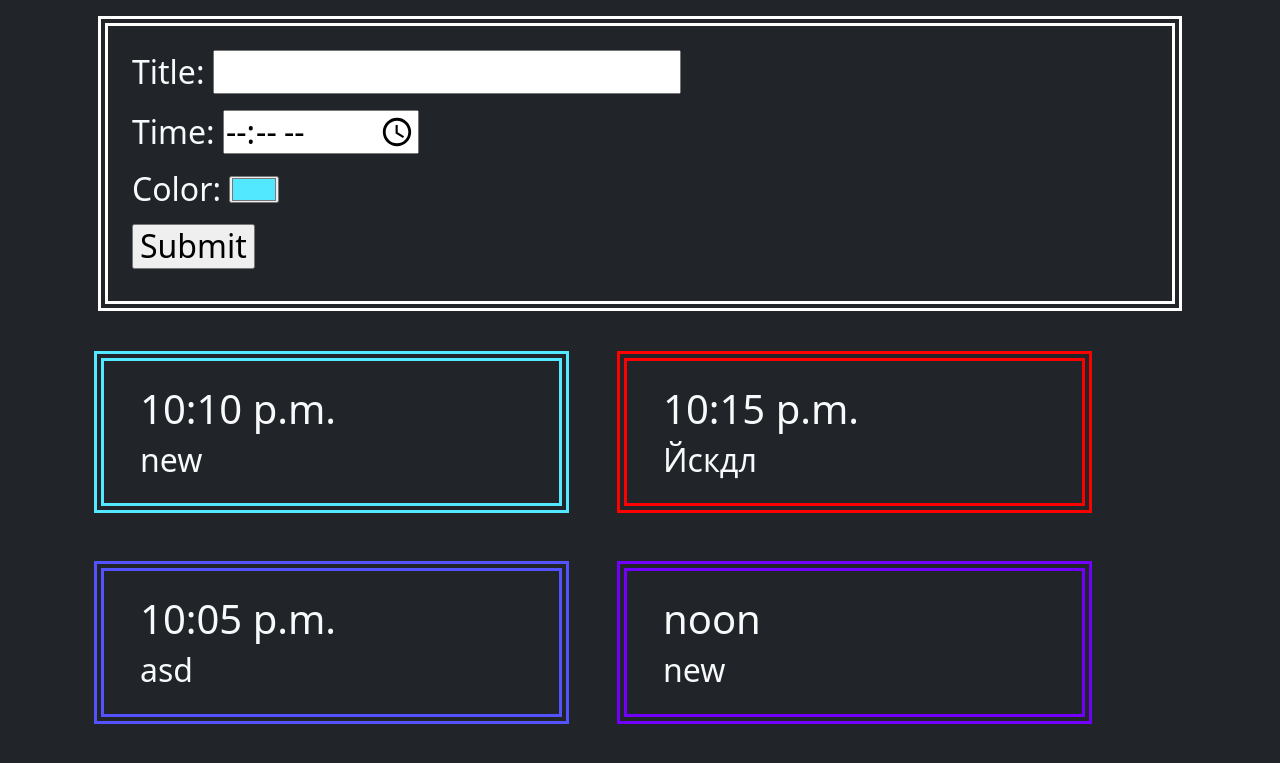
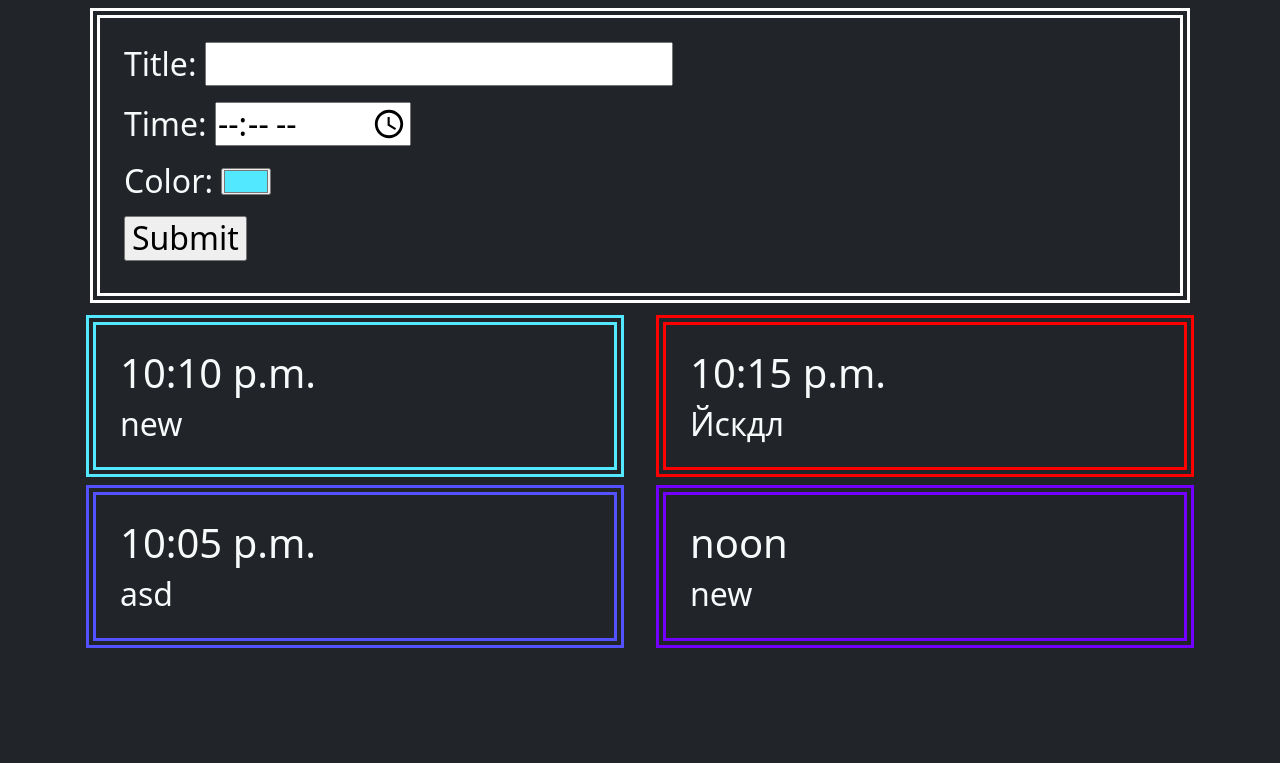
Before and after one commit to JIOjosBG/itsglowtime, a Django app: page / in a window 1280 px wide. Shown: the top 763 px of the page. Run offline with Django 4.2, Linux system fonts and the light colour scheme; data comes from the database, SQL or seed files in the repository.

Commit message:
changes to frontend

```diff
--- a/server/api/models.py
+++ b/server/api/models.py
@@ -4,7 +4,7 @@ from colorfield.fields import ColorField
 
 class Alarm(models.Model):
     title = models.CharField(max_length=100)
-    time = models.TimeField(db_index = True, auto_now=False, auto_now_add=False, unique = True)
+    time = models.TimeField(db_index = True, auto_now=False, auto_now_add=False)
     added_at = models.DateTimeField(default=timezone.now)
     color = ColorField(default='#52E8FF')
 
--- a/server/pages/views.py
+++ b/server/pages/views.py
@@ -7,9 +7,10 @@ def homepage(request):
     #return HttpResponse("asdasd")
     if request.method == "POST":
         form = AlarmForm(request.POST)
-        if form.is_valid:
+        if form.is_valid():
             form.save()
-
+        else:
+            print("ad")
         form = AlarmForm()
     alarms = Alarm.objects.all()
     context={'form':form,"alarms":alarms}
--- a/server/templates/index.html
+++ b/server/templates/index.html
@@ -5,9 +5,9 @@
     <title>It's glow time</title>
     <link href="https://cdn.jsdelivr.net/npm/bootstrap@5.1.3/dist/css/bootstrap.min.css" rel="stylesheet" integrity="sha384-1BmE4kWBq78iYhFldvKuhfTAU6auU8tT94WrHftjDbrCEXSU1oBoqyl2QvZ6jIW3" crossorigin="anonymous">
 </head>
-<body class="bg-dark">
-    <div class="container bg-dark ">
-        <div class="m-3"
+<body class="container mt-1 bg-dark">
+    <div class=" bg-dark ">
+        <div class="m-2 "
         style="
         border-style:double;
         border-color: #fff;
@@ -21,7 +21,9 @@
         </div>
         <div class="row bg-dark">
             {% for alarm in alarms %}
-        <div class="col-5 m-4"
+            <div class="col-6">
+
+                <div class=" m-1"
                     style="
                 border-style:double;
                 border-color: {{ alarm.color }};
@@ -30,6 +32,7 @@
                     <div class="text-light m-4" >
                         <h1>{{ alarm.time }}</h1>
                         <h2>{{ alarm.title }}</h2>
+                    </div>
                 </div>
             </div>
             {% endfor %}
```
Also changed, not shown: testapi.py (added, +15 -0 lines). Lines whose indentation alone changed are shown as unchanged.
